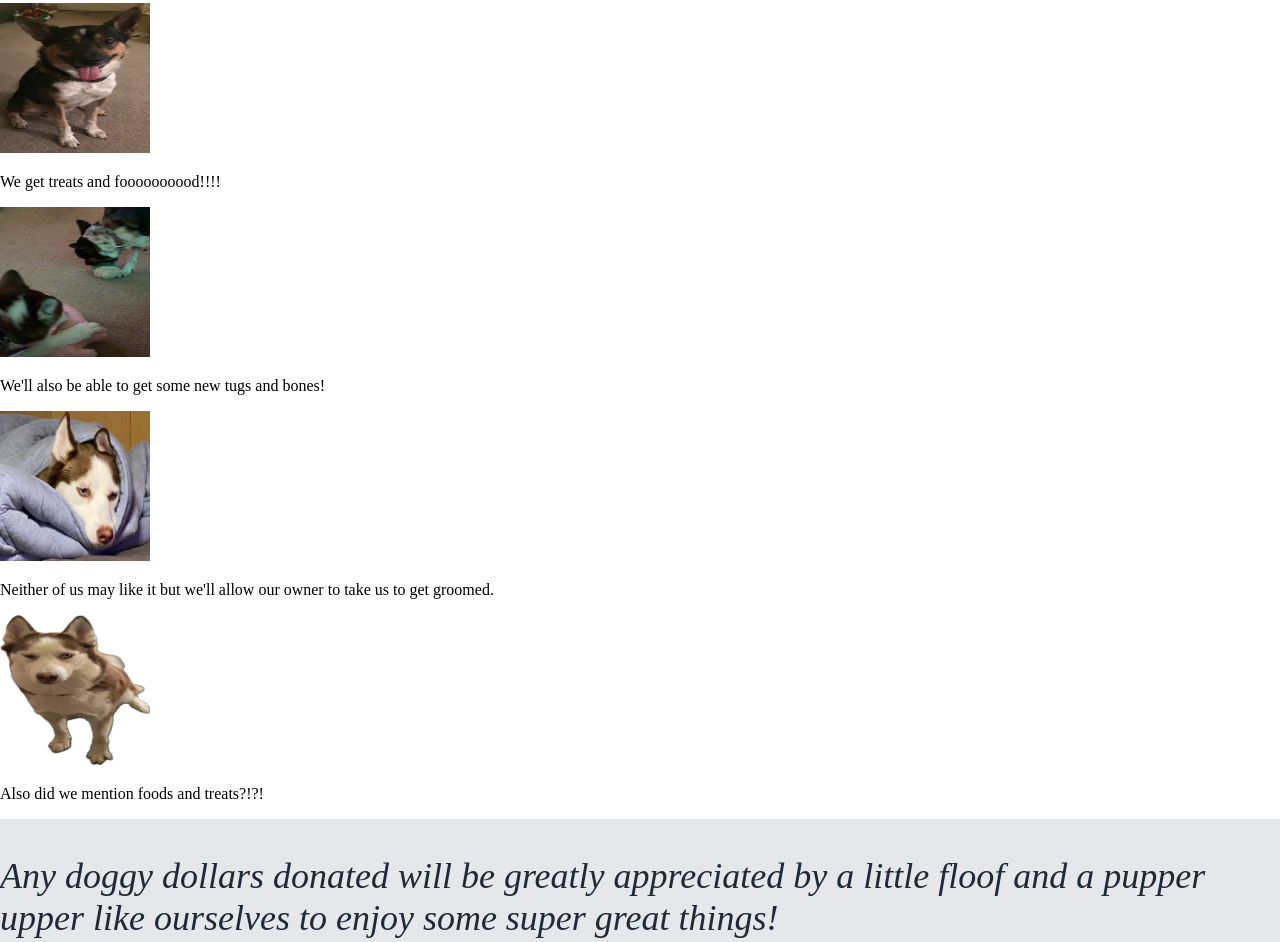
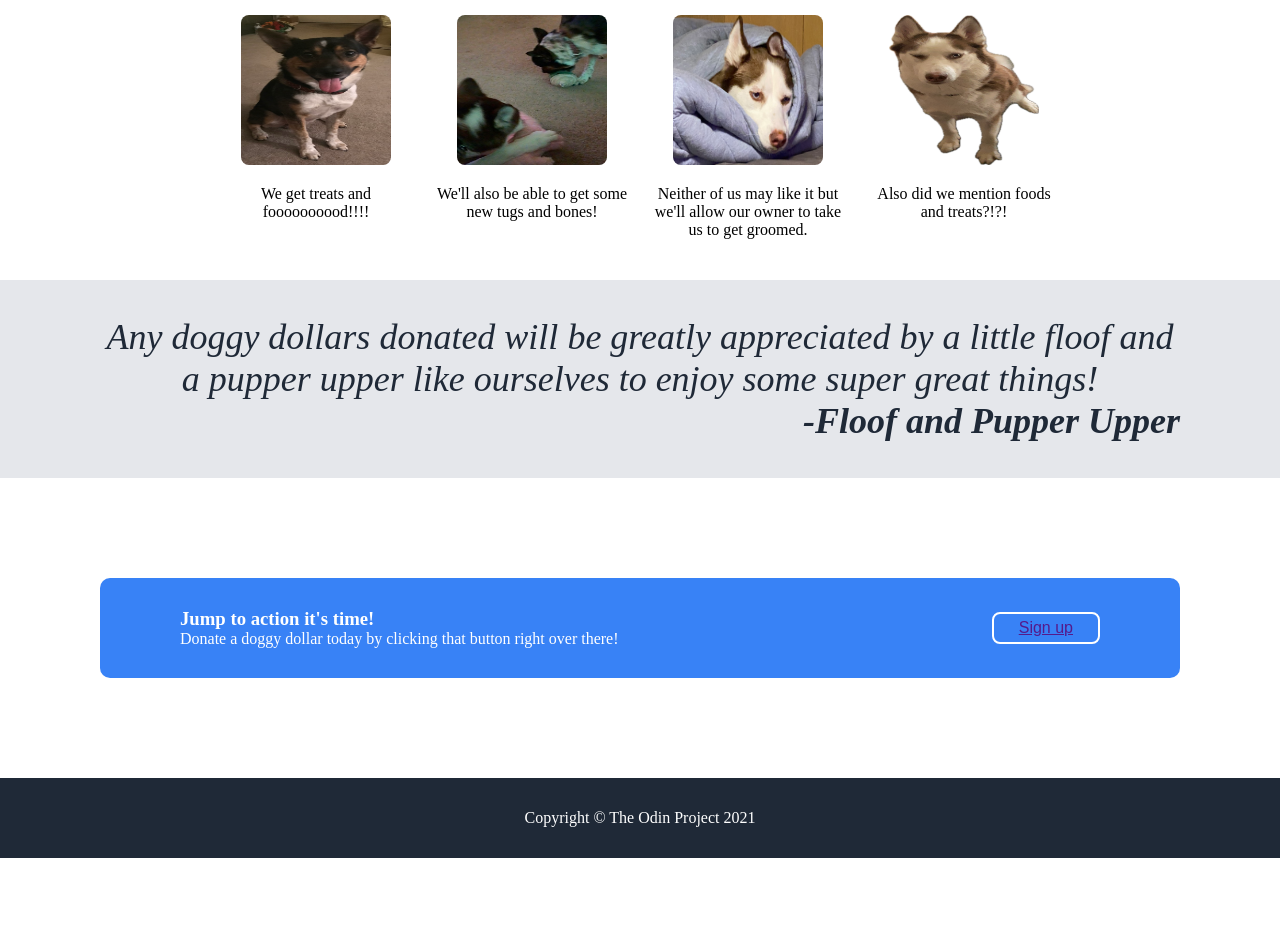
Before and after one commit to crasion528/landing-page, a plain HTML site: page index.html in a window 1280 px wide. Shown: the part 510-1452 px from the top of the page. After the commit the page ends 1368 px from the top, so only its background shows below. Drawn offline with Linux system fonts and the light colour scheme.

Commit message:
Get lost and forget to commit
did not commit well during this because of distractions and jumping
around too much. WIll try better going forward

```diff
--- a/style.css
+++ b/style.css
@@ -1,5 +1,8 @@
+* {
+    /* outline: 1px solid red; */
+}
+
 body {
-    outline: 1px solid red;
     display: flex;
     flex-direction: column;
     min-height: 100vh;
@@ -48,16 +51,19 @@ h2 {
 .author {
     font-weight: 900;
     text-align: right;
+    margin-top: 0;
 }
 
 li {
     list-style: none;
+
 }
 
 .header {
     display: flex;
-    justify-content: center;
     align-items: center;
+    margin-left: 100px;
+    margin-right: 100px;
 }
 
 ul {
@@ -65,3 +71,120 @@ ul {
     gap: 1rem;
     margin-left: auto;
 }
+
+.top {
+    display: flex;
+    justify-content: space-between;
+    align-items: center;
+    margin: 100px;
+    gap: 1rem;
+}
+
+.topimg {
+    display: flex;
+    flex-shrink: 1;
+}
+
+button {
+    color: white;
+    font-size: 16px;
+    border-radius: 8px;
+    padding-top: 5px;
+    padding-bottom: 5px;
+    padding-left: 25px;
+    padding-right: 25px;
+}
+
+.topbutton {
+    border: none;
+}
+
+.bottombutton {
+    border: 2px solid white;
+    margin-right: 50px;
+}
+
+.middle {
+    display: flex;
+    flex-direction: column;
+    flex-wrap: wrap;
+    text-align: center;
+    margin: 25px;
+    margin-left: 100px;
+    margin-right: 100px;
+}
+
+.middlecontent{
+    display: flex;
+    justify-content: center;
+    flex-wrap: wrap;
+    gap: 1rem;
+}
+
+.quote {
+    text-align: center;
+    display: flex;
+    flex-wrap: wrap;
+    flex-direction: column;
+    justify-content: center;
+}
+
+.wrap {
+    max-width: 200px;
+
+}
+
+.bottom {
+    display: flex;
+    justify-content: space-between;
+    align-items: center;
+    margin: 100px;
+    padding: 30px;
+    border-radius: 10px;
+}
+
+.bottomtext {
+    display: flex;
+    flex-direction: column;
+    justify-content: flex-start;
+    margin-left: 50px;
+    color: white;
+}
+
+h1, h3{
+   margin: 0;
+}
+
+h2 {
+    margin-top: 0;
+}
+
+.bottomtext p {
+    margin: 0;
+}
+
+.footer {
+    text-align: center;
+    padding: 15px;
+    color: white;
+}
+
+.box img {
+    max-width: 100%;
+    height: auto;
+    border-radius: 8px;
+}
+
+.middle img {
+    width: 150px;
+    height: 150px;
+}
+
+.quote p {
+    margin-left: 100px;
+    margin-right: 100px;
+}
+
+.quote > p:nth-child(1) {
+    margin-bottom: 0;
+}
```
